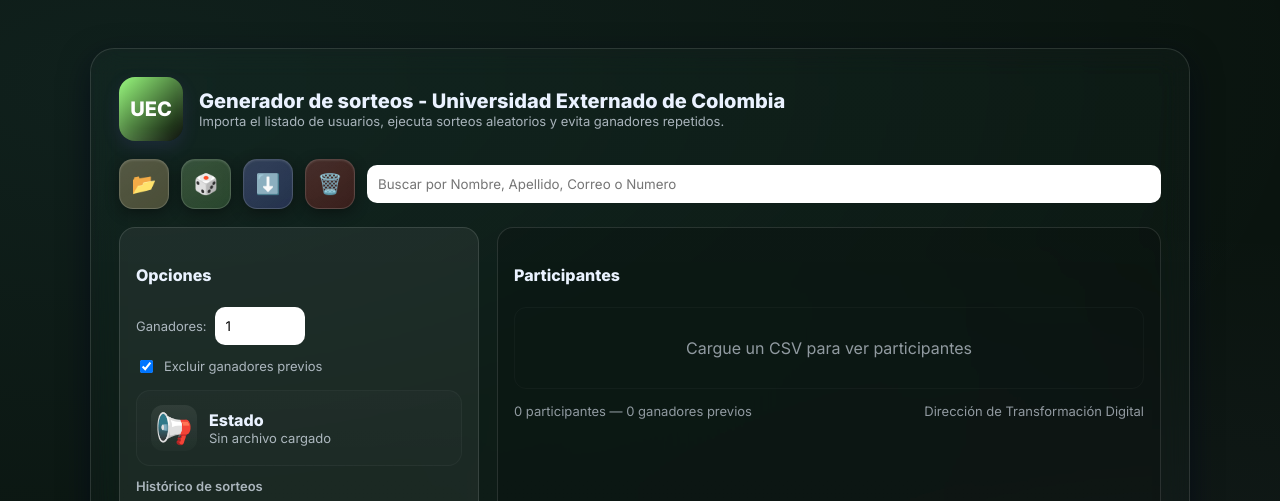
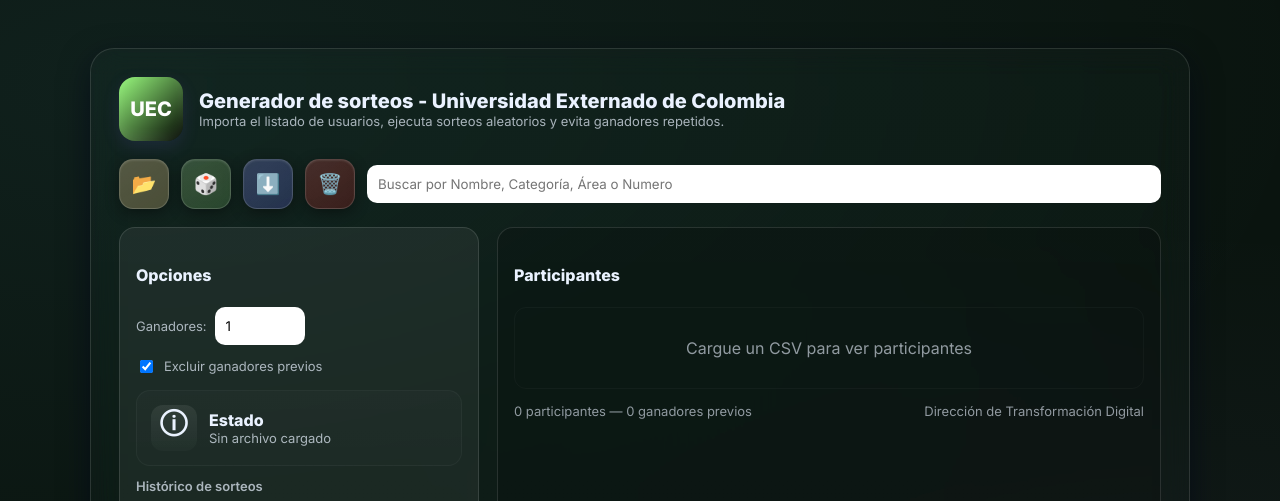
Before and after one commit to uexternado/uexternado.github.io, a plain HTML site: page index.html in a window 1280 px wide. Shown: the top 501 px of the page. Drawn offline with nearby package versions, Linux system fonts and the light colour scheme; some packages are replaced by stand-ins of ours; a script that the page names is missing.

Commit message:
Update index.html

```diff
--- a/index.html
+++ b/index.html
@@ -5,10 +5,10 @@
   <meta name="viewport" content="width=device-width,initial-scale=1" />
   <title>Sorteador — UEC</title>
   <link href="https://fonts.googleapis.com/css2?family=Inter:wght@300;400;600;800&display=swap" rel="stylesheet">
+  <link rel="stylesheet" href="style.css">
   <script src="https://cdn.jsdelivr.net/npm/sweetalert2@11"></script>
   <script src="https://cdn.jsdelivr.net/npm/papaparse@5.4.1/papaparse.min.js"></script>
   <script src="https://cdn.jsdelivr.net/npm/canvas-confetti@1.6.0/dist/confetti.browser.min.js"></script>
-  <link rel="stylesheet" href="style.css">
 </head>
 <body>
   <div class="app">
@@ -20,7 +20,6 @@
           <div class="subtitle">Importa el listado de usuarios, ejecuta sorteos aleatorios y evita ganadores repetidos.</div>
         </div>
       </div>
-
       <div class="controls">
         <label class="liquid-btn file-label" style="background-color: #494d35f5;" data-tooltip="Cargar participantes">
           <input id="csvfile" type="file" accept="text/csv, .csv">
@@ -30,9 +29,8 @@
         <button id="drawBtn" class="liquid-btn" style="background-color: #6fb25136;" data-tooltip="Iniciar sorteo">🎲</button>
         <button id="downloadHistoryBtn" class="liquid-btn" style="background-color: #4c55d33d;" data-tooltip="Descargar historial">⬇️</button>
         <button id="clearHistoryBtn" class="liquid-btn" style="background-color: #ae00003b" data-tooltip="Borrar historial">🗑️</button>
-        <input id="search" class="input-num" placeholder="Buscar por Nombre, Apellido, Correo o Numero" style="flex:1">
+        <input id="search" class="input-num" placeholder="Buscar por Nombre, Categoría, Área o Numero" style="flex:1">
       </div>
-
       <div class="area">
         <div class="card">
           <h4>Opciones</h4>
@@ -45,7 +43,7 @@
             <label for="excludeHistory" class="small">Excluir ganadores previos</label>
           </div>
           <div class="glass-hero">
-            <div class="liquid" style="font-size:30px; font-weight: unset;">📢</div>
+            <div class="liquid" style="font-size:30px; font-weight: unset;">🛈</div>
             <div>
               <div style="font-weight:700">Estado</div>
               <div id="status" class="small">Sin archivo cargado</div>
@@ -56,7 +54,6 @@
             <div class="history-empty">Aún no hay sorteos registrados</div>
           </div>
         </div>
-
         <div class="card" style="background-color: #0000002e">
           <h4>Participantes</h4>
           <div id="tableContainer" class="table-wrap">
@@ -70,7 +67,6 @@
       </div>
     </div>
   </div>
-
-<script src="app.js"></script>
+  <script src="app.js"></script>
 </body>
 </html>
```
